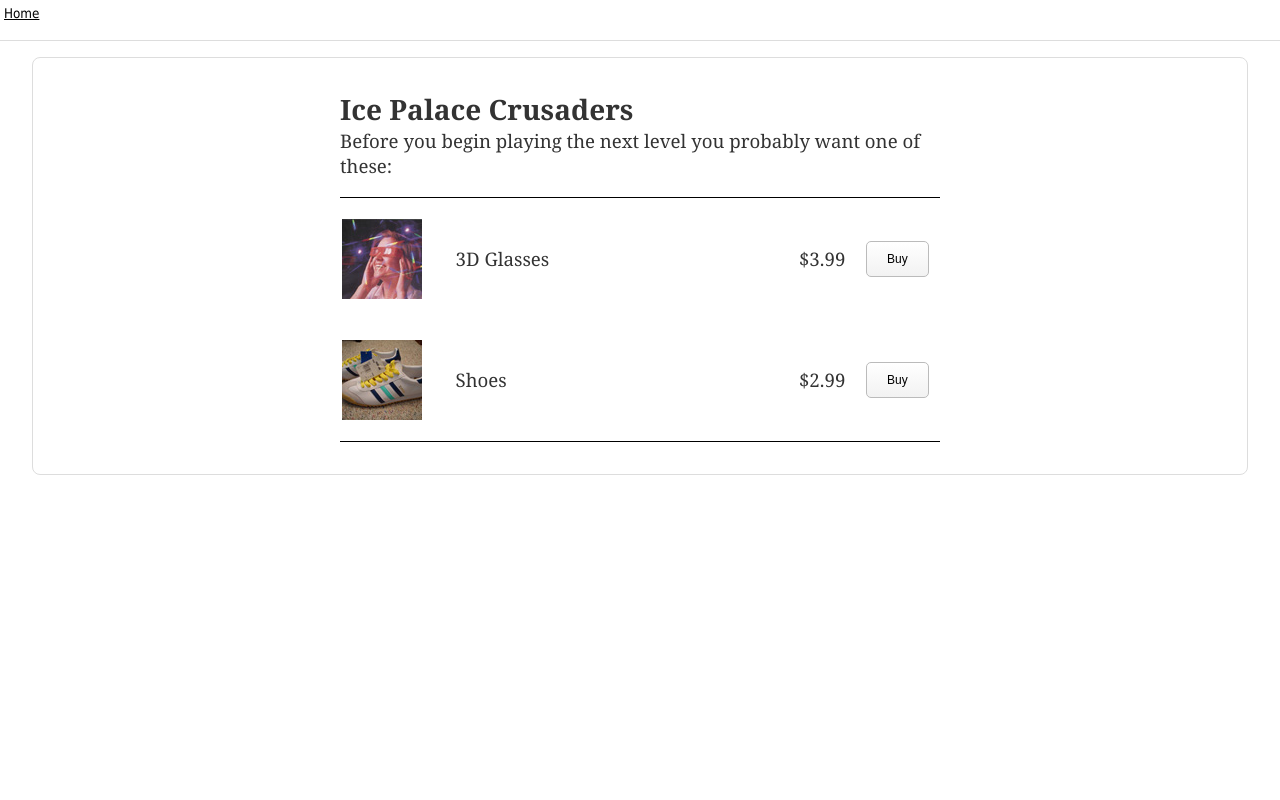
After one commit to mozilla/apps-payment-server, a Django app: template paymentserver/app/templates/app/home.html in a window 1280 px wide. The commit adds this page. Run offline with Django 3.2, Linux system fonts and the light colour scheme; the template is opened without the code that fills it, so the values that code supplies are empty; some libraries are stand-ins or nearby versions.

Commit message:
The start of simulating a purchase within an app

```diff
--- /dev/null
+++ b/paymentserver/app/templates/app/home.html
@@ -0,0 +1,58 @@
+<!DOCTYPE html>
+<html>
+<head>
+  <title>{% block page_title %}App{% endblock %}</title>
+  <meta name="viewport" content="initial-scale=1.0; maximum-scale=1.0; width=device-width;">
+  <link rel="stylesheet" href="/static/css/base.css" type="text/css" media="screen">
+  <link rel="stylesheet" href="/static/css/app.css" type="text/css" media="screen">
+  <link rel="stylesheet" href="/static/css/popover.css" type="text/css" media="screen">
+  <link rel="shortcut icon" type="image/ico" href="/static/i/favicon.ico">
+
+  <script src="https://stage.myapps.mozillalabs.com/jsapi/include.js"
+          type="text/javascript"></script>
+  <script type="text/javascript" src="/static/js/jquery.1.5.min.js"></script>
+  <script type="text/javascript" src="/static/js/popover.js"></script>
+  <script type="text/javascript" src="/static/js/app.js"></script>
+
+  <script src="https://browserid.org/include.js"></script>
+</head>
+
+<body class="apps {{ template_class }}">
+ <div class="wrapper">
+  <div id="top_nav">
+    <header>
+      <a class="home" href="/">Home</a>
+    </header>
+  </div>
+
+  <section class="content">
+    <div id="app">
+      <h1>Ice Palace Crusaders</h1>
+      <p>Before you begin playing the next level you probably want one of these:</p>
+      <table class="products">
+        <tr id="glasses">
+          <td class="image"></td>
+          <td class="name">3D Glasses</td>
+          <td class="price">$3.99</td>
+          <td><button>Buy</button></td>
+        </tr>
+        <tr id="shoes">
+          <td class="image"></td>
+          <td class="name">Shoes</td>
+          <td class="price">$2.99</td>
+          <td><button>Buy</button></td>
+        </tr>
+      </table>
+    </div>
+  </section>
+ </div>
+
+<div class="popover" id="pay-dialog">
+  <div class="p-header">Mozilla Payments</div>
+  <div class="p-content">
+    (form goes here)
+  </div>
+</div>
+
+</body>
+</html>
--- /dev/null
+++ b/paymentserver/app/urls.py
@@ -0,0 +1,6 @@
+from django.conf.urls.defaults import *
+from django.conf import settings
+
+urlpatterns = patterns('app.views',
+    (r'^$', 'home'),
+)
--- /dev/null
+++ b/paymentserver/app/views.py
@@ -0,0 +1,5 @@
+
+from django.shortcuts import render
+
+def home(request):
+  return render(request, 'app/home.html', {})
--- /dev/null
+++ b/paymentserver/pay/static/css/app.css
@@ -0,0 +1,46 @@
+#app {
+  width: 600px;
+  margin: 0 auto;
+}
+
+.products {
+  margin-top: 1em;
+}
+
+.products {
+  border-top: 1px solid #000;
+  border-bottom: 1px solid #000;
+}
+
+.products td {
+  padding: 0.5em;
+}
+
+.products .image {
+  height: 100px;
+  width: 100px;
+}
+
+.products .name {
+  width: 20em;
+}
+
+#glasses .image {
+  background: left center no-repeat url(img/3d_glasses.jpg);
+}
+
+#shoes .image {
+  background: left center no-repeat url(img/shoes.jpg);
+}
+
+.popover .header {
+  line-height: 2em;
+}
+.popover .content {
+  background: none;
+  border: none;
+  min-width: none;
+  overflow-x: auto;
+  line-height: 1.5em;
+  text-align: center;
+}
--- /dev/null
+++ b/paymentserver/pay/static/js/app.js
@@ -0,0 +1,10 @@
+$(function() {
+  "use strict";
+
+  // todo: hack apart the plugin so we can do:
+  // $('.products button').click(function() { window.mozPay(...); });
+  $('.products button').popover({
+      header: '#pay-dialog > .p-header',
+      content: '#pay-dialog > .p-content'
+  });
+});
--- a/paymentserver/pay/templates/base.html
+++ b/paymentserver/pay/templates/base.html
@@ -23,6 +23,7 @@
 
       <div class="navigation">
 
+        <a href="/app/">Pay From an App</a> &middot;
         <a href="/start_embedded_payment">Start Payment</a> &middot;
         <a href="/start_preapproval">Start Preapproval</a> &middot;
         <a href="/preapproval_status">Preapproval Status</a>
--- a/paymentserver/settings.py
+++ b/paymentserver/settings.py
@@ -119,6 +119,7 @@ INSTALLED_APPS = (
     'django.contrib.messages',
 #    'django.contrib.staticfiles',
     'pay',
+    'app',
     # Uncomment the next line to enable the admin:
     # 'django.contrib.admin',
     # Uncomment the next line to enable admin documentation:
--- a/paymentserver/urls.py
+++ b/paymentserver/urls.py
@@ -7,4 +7,5 @@ from django.conf.urls.defaults import *
 urlpatterns = patterns('',
     # Example:
     (r'^', include('pay.urls')),
+    (r'^app/', include('app.urls')),
 )
```
Also changed, not shown: paymentserver/app/__init__.py (added), paymentserver/app/models.py (added), paymentserver/pay/static/css/img/3d_glasses.jpg (added), paymentserver/pay/static/css/img/shoes.jpg (added).
